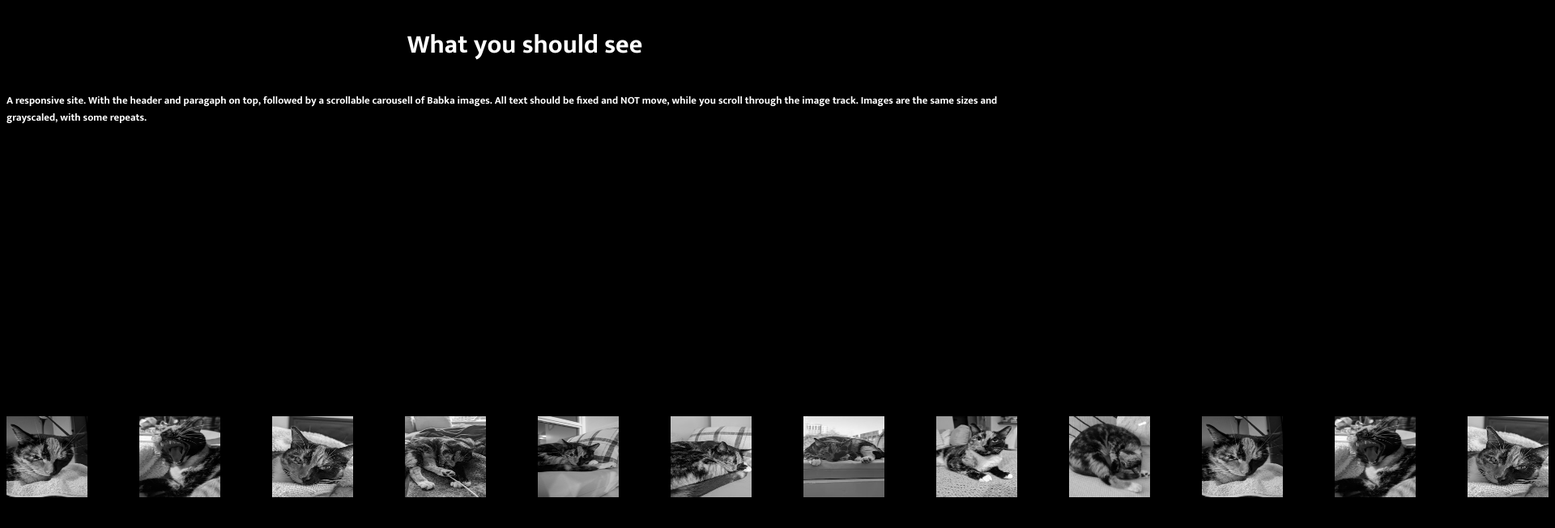
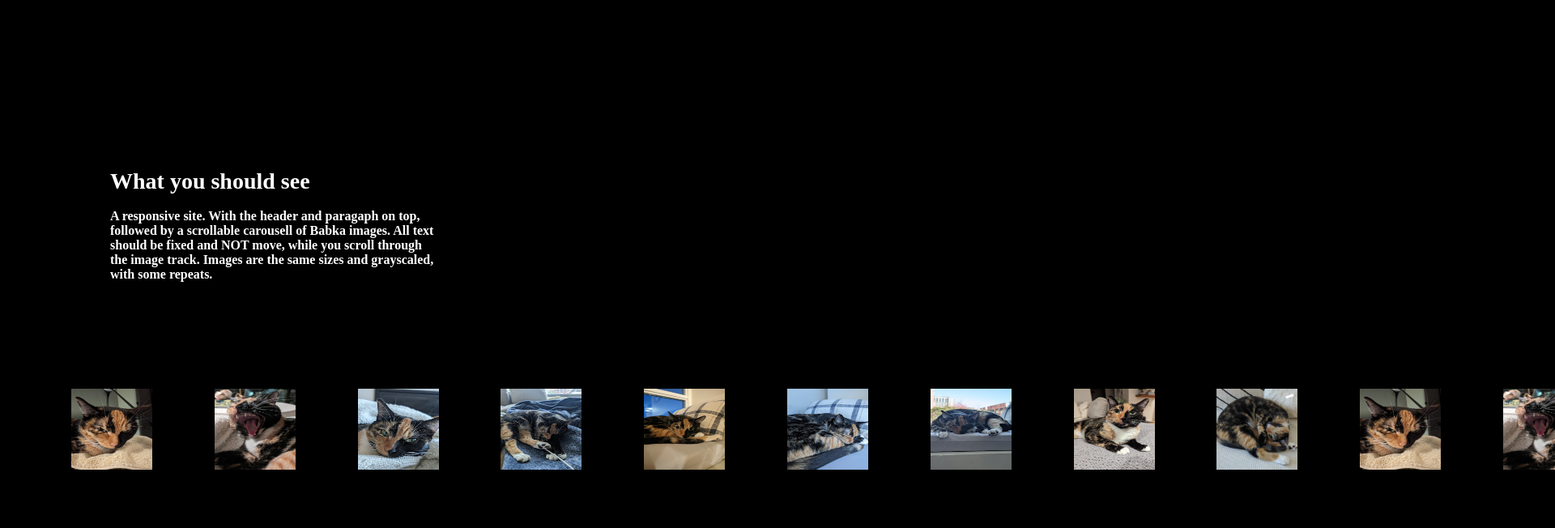
Before and after one commit to Jooma23/Coding-practice, a plain HTML site: page carousell.html in a window 1280 px wide. Shown: the top 652 px of the page at 81% size, 1920 px wide, since content can reach past the window. Drawn offline with Linux system fonts and the light colour scheme.

Commit message:
Update carousell.html

```diff
--- a/carousell.html
+++ b/carousell.html
@@ -8,43 +8,34 @@
 
         body {
             background-color: black;
-            height: 100vh;
-            font-family: Mukta;
+            color: white;
         }
 
-        .page {
-            display: flex;
+        h1 {
+            max-width: 400px;
+            position: fixed;
+            font-size: 1em;
+            top: 10vh;
+            margin: 10%;
         }
 
         .header {
-            display: flex;
-            flex-direction: column;
-            color: white;
-            align-items: center;
-            justify-content: flex-start;
-            width: 100%;
-            height: 100%;
-            position: fixed;
-            flex-wrap: wrap;
-        }
-
-        .subtitle {
-            font-size: .8em;
+            font-size: 1.75em;
         }
 
         .img-track {
             display: flex;
-            height: 100%;
-            width: 100%;
-            flex-wrap: no-wrap;
-            gap: 8vmin;
-            margin-top: 40%;
+            gap: 6vw;
+            margin-top: 60vh;
+            flex-wrap: nowrap;
+            margin-left: 10vh;
+            max-width: 400px;
         }
 
         .box {
+            background-color: white;
             height: 100px;
             width: 100px;
-            filter: grayscale();
         }
 
     </style>
@@ -53,11 +44,7 @@
     <link href="https://fonts.googleapis.com/css2?family=Mukta:wght@200;300;400;500;600;700;800&display=swap" rel="stylesheet">
 </head>
 <body>
-    <div class="page">
-    <div class="header">
-        <h1 class="title">What you should see</h1>
-        <h2 class="subtitle">A responsive site. With the header and paragaph on top, followed by a scrollable carousell of Babka images. All text should be fixed and NOT move, while you scroll through the image track. Images are the same sizes and grayscaled, with some repeats.</h2>
-    </div>
+    <h1><span class="header">What you should see</span><br><br>A responsive site. With the header and paragaph on top, followed by a scrollable carousell of Babka images. All text should be fixed and NOT move, while you scroll through the image track. Images are the same sizes and grayscaled, with some repeats.</h1>
     <div class="img-track">
         <div><img class="box" src="./Assets/img1.jpeg"></div>
         <div><img class="box" src="./Assets/img2.jpg"></div>
@@ -78,6 +65,5 @@
         <div><img class="box" src="./Assets/img8.jpg"></div>
         <div><img class="box" src="./Assets/img9.jpeg"></div>
     </div>
-</div>
 </body>
 </html>
```
